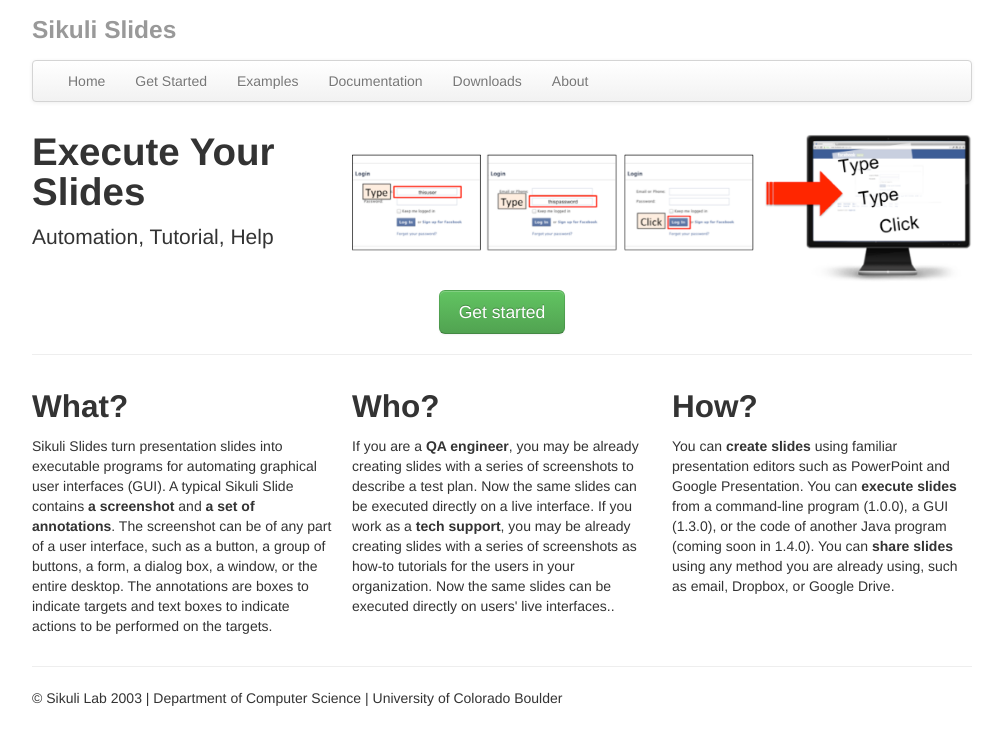
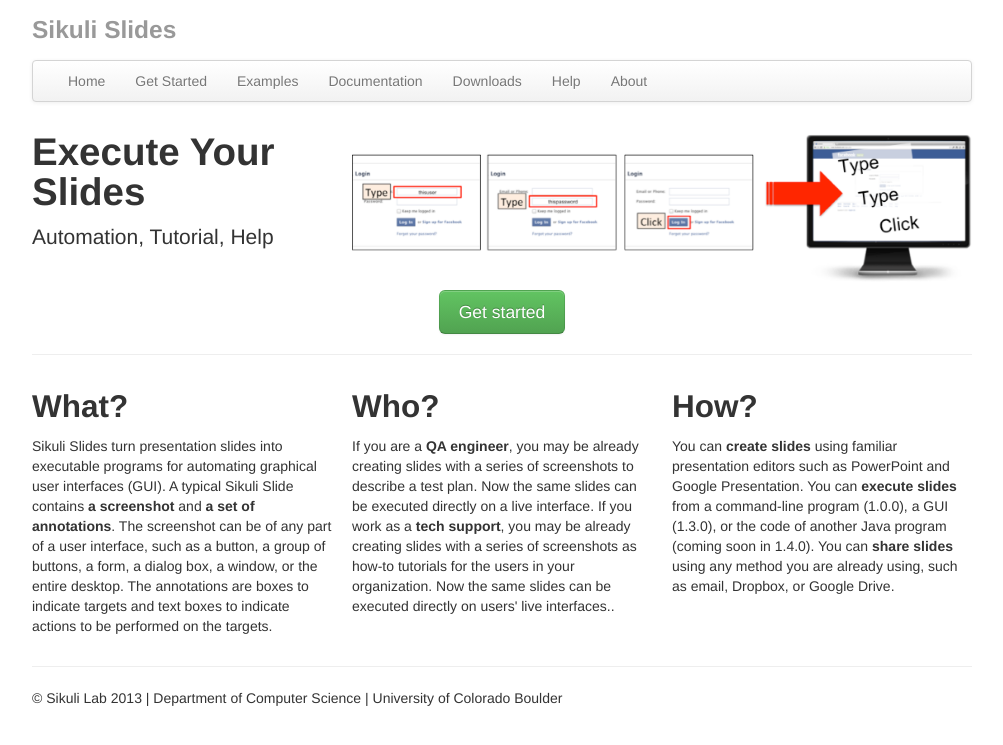
Before and after one commit to sikuli/sikuli-slides, a Jekyll site: the page built from index.html, in a window 1280 px wide. Shown: the top 745 px of the page, without its empty margins (138-1141 px from the left). Built offline with Jekyll 4.4.1, drawn with Linux system fonts in a browser that asks for light colours.

Commit message:
add help to the main navigation menu

```diff
--- a/_layouts/default.html
+++ b/_layouts/default.html
@@ -54,6 +54,9 @@
 									<a href="/downloads.html">Downloads</a>
 								</li>
 								<li if="" page.title="=" endif="">
+									<a href="/help.html">Help</a>
+								</li>
+								<li if="" page.title="=" endif="">
 									<a href="/about.html">About</a>
 								</li>
 							</ul>
@@ -67,7 +70,7 @@
 			<div class="footer">
 				<hr>
 				<p>
-					© Sikuli Lab 2003 | Department of Computer Science | University of Colorado Boulder
+					© Sikuli Lab 2013 | Department of Computer Science | University of Colorado Boulder
 				</p>
 			</div>
 		</div><!-- /container -->
```
